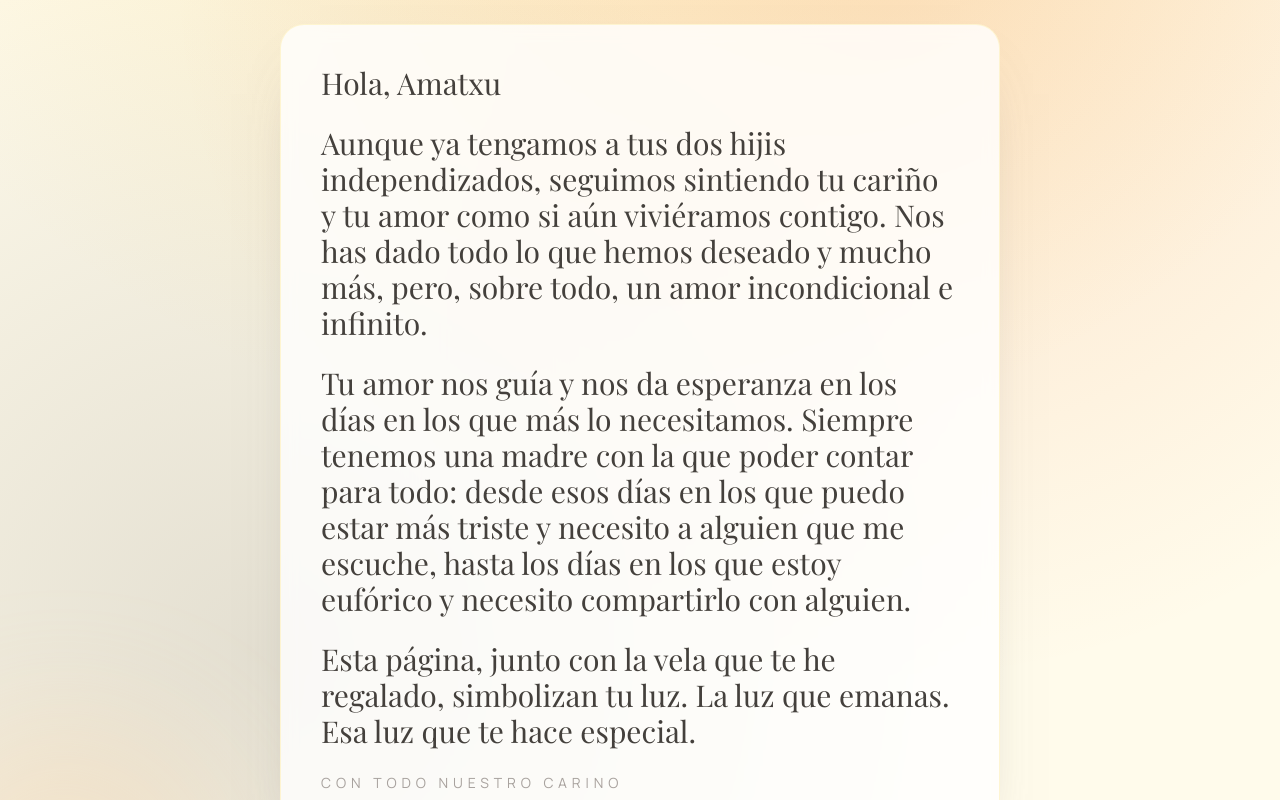
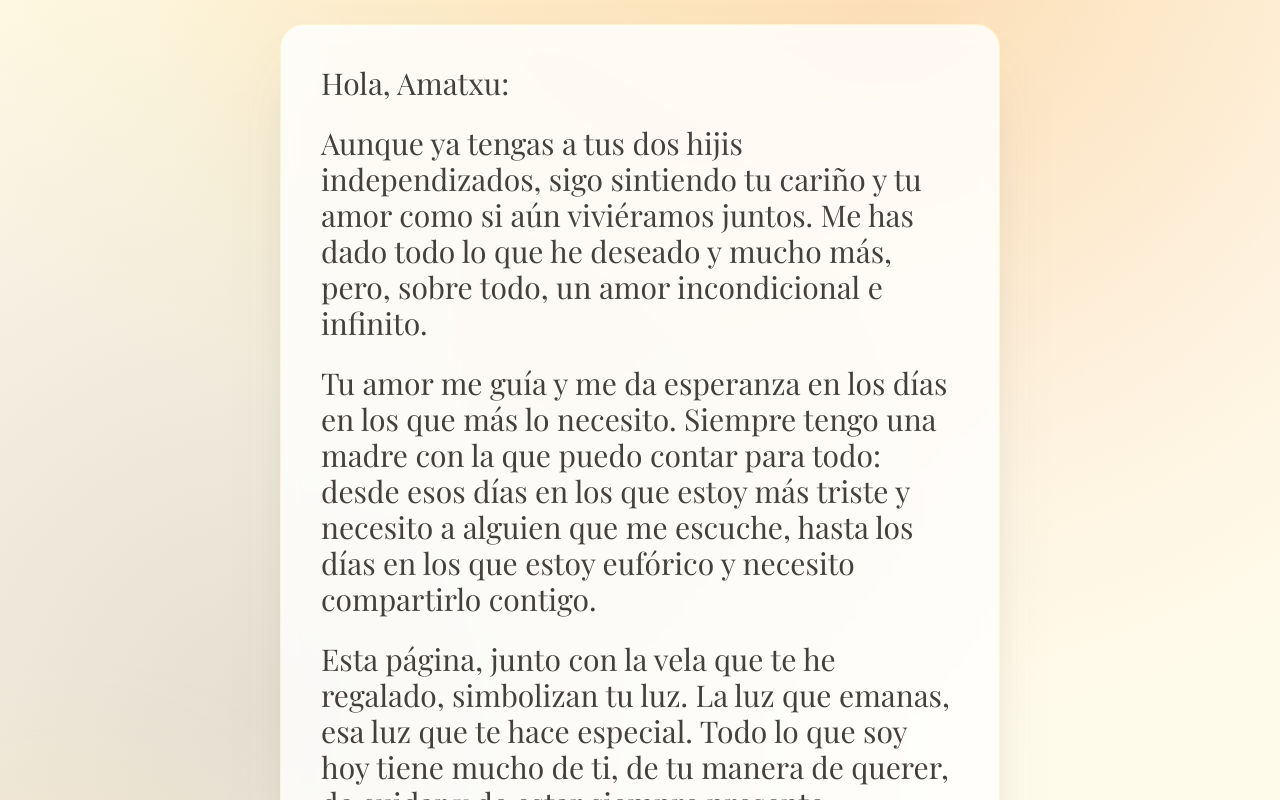
Before and after one commit to aitorru/las-bolsitas-de-mariaje, a Next.js app: page /carta in a window 1280 px wide. Shown: the part 460-1260 px from the top of the page. Built offline with nearby package versions, Linux system fonts and the light colour scheme.

Commit message:
Fix text

```diff
--- a/app/carta/page.tsx
+++ b/app/carta/page.tsx
@@ -21,13 +21,15 @@ export const metadata: Metadata = {
 };
 
 export default function CartaPage() {
-  const carta = `Hola, Amatxu
+  const carta = `
+  Hola, Amatxu:
 
-Aunque ya tengamos a tus dos hijis independizados, seguimos sintiendo tu cariño y tu amor como si aún viviéramos contigo. Nos has dado todo lo que hemos deseado y mucho más, pero, sobre todo, un amor incondicional e infinito.
+  Aunque ya tengas a tus dos hijis independizados, sigo sintiendo tu cariño y tu amor como si aún viviéramos juntos. Me has dado todo lo que he deseado y mucho más, pero, sobre todo, un amor incondicional e infinito.
 
-Tu amor nos guía y nos da esperanza en los días en los que más lo necesitamos. Siempre tenemos una madre con la que poder contar para todo: desde esos días en los que puedo estar más triste y necesito a alguien que me escuche, hasta los días en los que estoy eufórico y necesito compartirlo con alguien.
+  Tu amor me guía y me da esperanza en los días en los que más lo necesito. Siempre tengo una madre con la que puedo contar para todo: desde esos días en los que estoy más triste y necesito a alguien que me escuche, hasta los días en los que estoy eufórico y necesito compartirlo contigo.
 
-Esta página, junto con la vela que te he regalado, simbolizan tu luz. La luz que emanas. Esa luz que te hace especial.`;
+  Esta página, junto con la vela que te he regalado, simbolizan tu luz. La luz que emanas, esa luz que te hace especial. Todo lo que soy hoy tiene mucho de ti, de tu manera de querer, de cuidar y de estar siempre presente.
+  `;
   const parrafos = carta.split(/\n\s*\n/).map((parrafo) => parrafo.trim());
 
   return (
@@ -62,9 +64,8 @@ Esta página, junto con la vela que te he regalado, simbolizan tu luz. La luz qu
           {parrafos.map((parrafo, index) => (
             <p
               key={`${index}-${parrafo.slice(0, 12)}`}
-              className={`${playfair.className} text-2xl leading-relaxed text-stone-700 md:text-3xl ${
-                index > 0 ? "mt-6" : ""
-              }`}
+              className={`${playfair.className} text-2xl leading-relaxed text-stone-700 md:text-3xl ${index > 0 ? "mt-6" : ""
+                }`}
             >
               {parrafo}
             </p>
```
